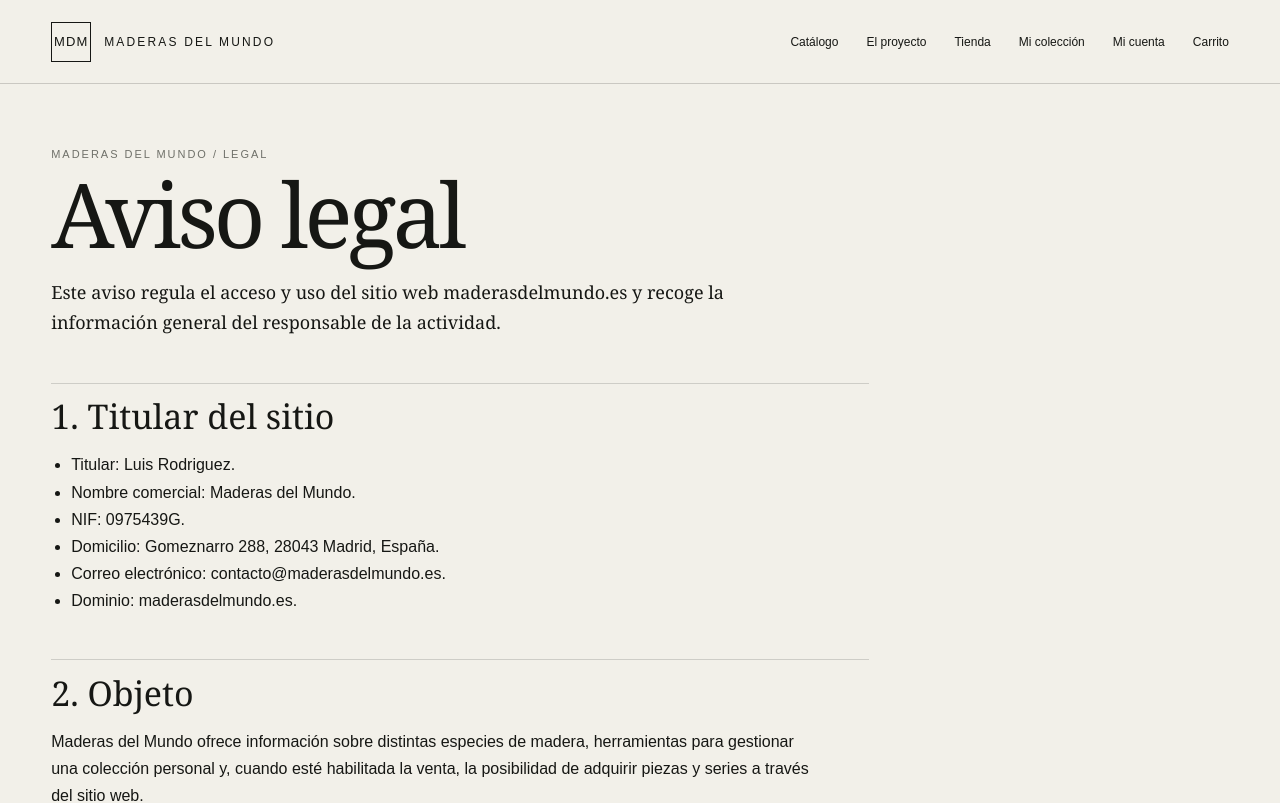
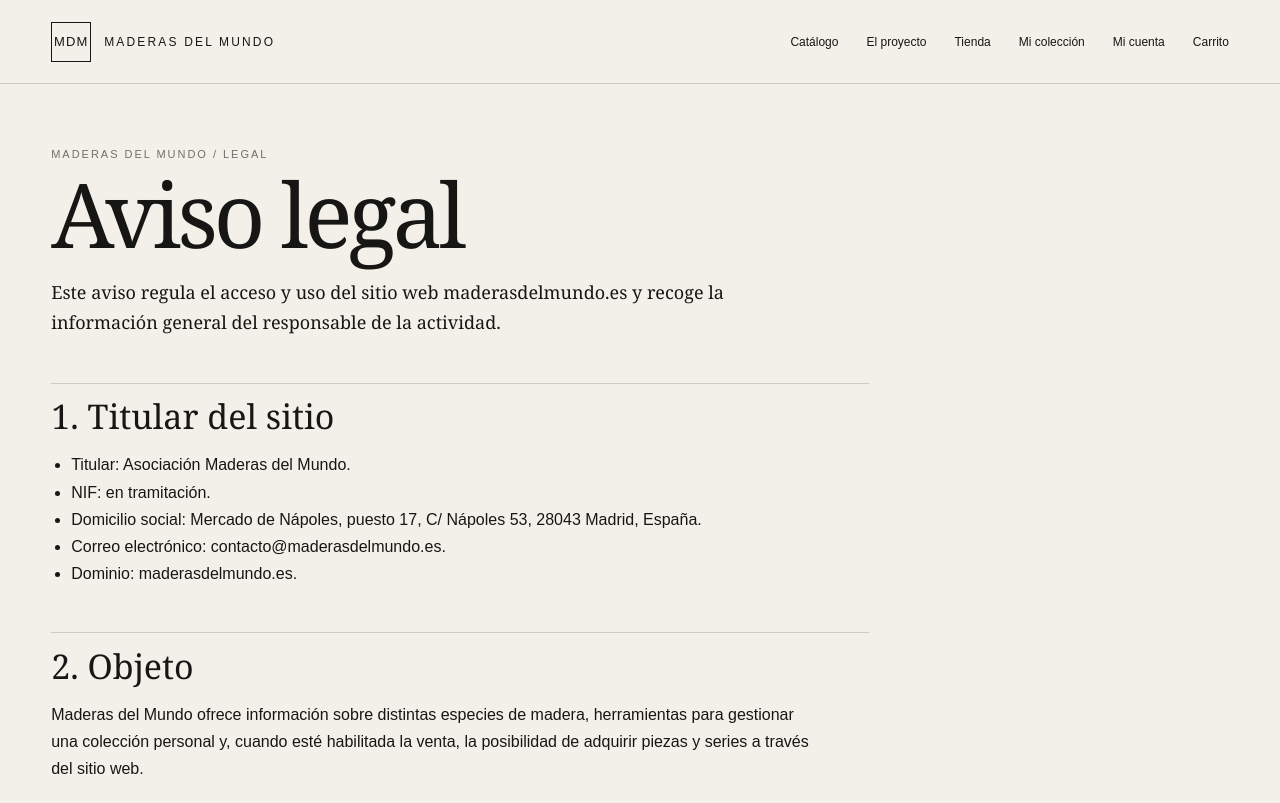
Before and after one commit to luisinko-lasko/maderas-del-mundo, a Next.js app: page /aviso-legal in a window 1280 px wide. Shown: the top 803 px of the page. Built offline with nearby package versions, Linux system fonts and the light colour scheme; no server answers.

Commit message:
Actualiza aviso legal con datos de la asociación

```diff
--- a/app/aviso-legal/page.js
+++ b/app/aviso-legal/page.js
@@ -17,10 +17,9 @@ export default function AvisoLegalPage() {
 
       <h2>1. Titular del sitio</h2>
       <ul>
-        <li>Titular: Luis Rodriguez.</li>
-        <li>Nombre comercial: Maderas del Mundo.</li>
-        <li>NIF: 0975439G.</li>
-        <li>Domicilio: Gomeznarro 288, 28043 Madrid, España.</li>
+        <li>Titular: Asociación Maderas del Mundo.</li>
+        <li>NIF: en tramitación.</li>
+        <li>Domicilio social: Mercado de Nápoles, puesto 17, C/ Nápoles 53, 28043 Madrid, España.</li>
         <li>Correo electrónico: contacto@maderasdelmundo.es.</li>
         <li>Dominio: maderasdelmundo.es.</li>
       </ul>
```
